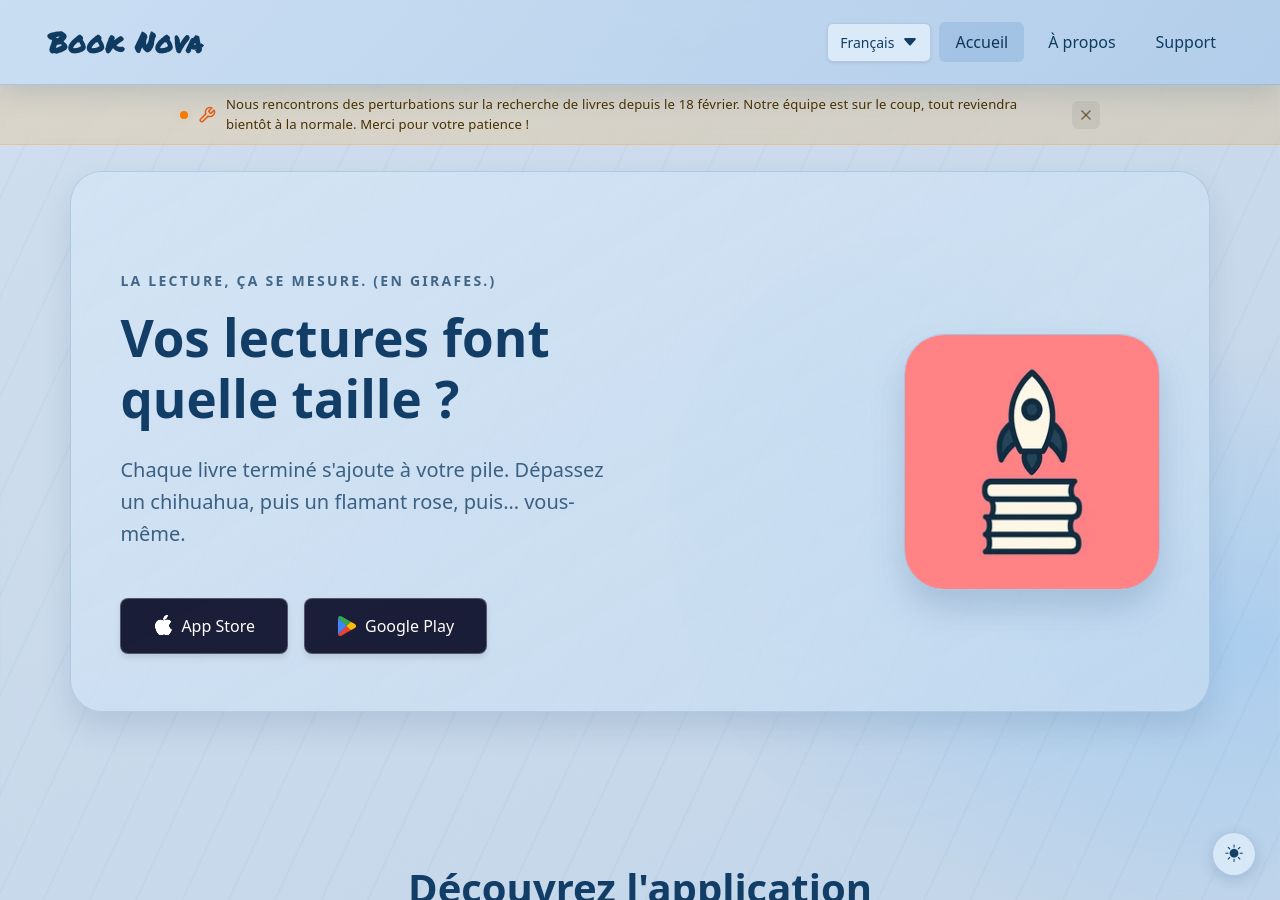
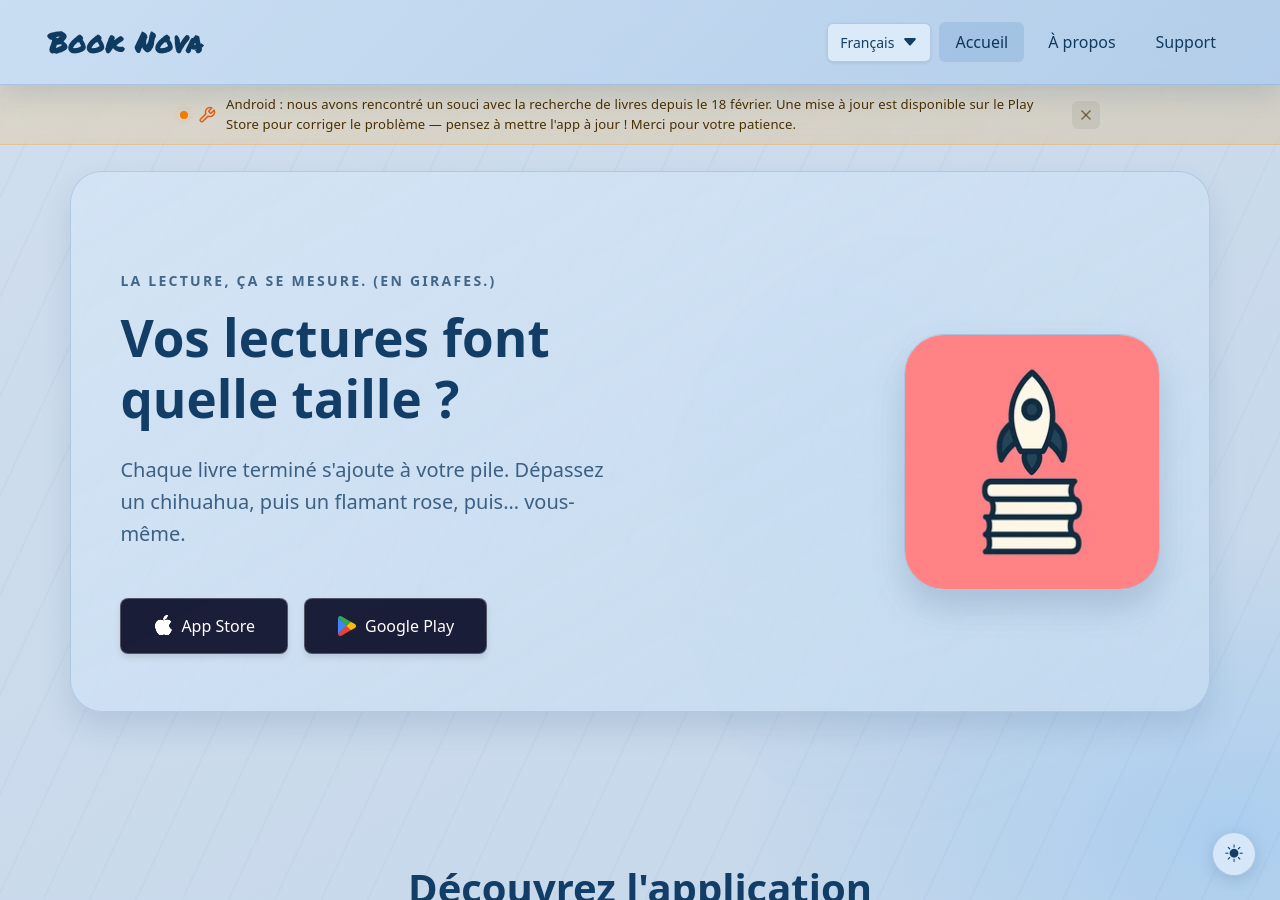
Before and after one commit to Anarres4/book-nova, a Jekyll site: the page built from index.html, in a window 1280 px wide and 900 px high. Built offline with Jekyll 4.4.1, drawn with Linux system fonts in a browser that asks for light colours.

Commit message:
✏️ update text

```diff
--- a/_data/translations.yml
+++ b/_data/translations.yml
@@ -814,7 +814,7 @@
     text: "Et toi, tes lectures font quelle taille ? Dépasse un chihuahua, un flamant rose, puis… une girafe !"
     cta: "Télécharger l'app"
   banner:
-    message: "Nous rencontrons des perturbations sur la recherche de livres depuis le 18 février. Notre équipe est sur le coup, tout reviendra bientôt à la normale. Merci pour votre patience !"
+    message: "Android : nous avons rencontré un souci avec la recherche de livres depuis le 18 février. Une mise à jour est disponible sur le Play Store pour corriger le problème — pensez à mettre l'app à jour ! Merci pour votre patience."
     dismiss: "Fermer"
   scrollTop:
     label: "Haut"
@@ -1635,7 +1635,7 @@
     text: "How tall is your reading stack? Beat a chihuahua, then a flamingo, then… a giraffe!"
     cta: "Download the app"
   banner:
-    message: "We've been experiencing issues with our book search service since February 18. Our team is on it and things will be back to normal soon. Thanks for your patience!"
+    message: "Android: we've had an issue with the book search service since February 18. An update is available on the Play Store to fix this — please update your app! Thanks for your patience."
     dismiss: "Close"
   scrollTop:
     label: "Top"
@@ -2455,7 +2455,7 @@
     text: "¿Cuánto miden tus lecturas? Supera a un chihuahua, un flamenco y luego… ¡una jirafa!"
     cta: "Descargar la app"
   banner:
-    message: "Estamos experimentando problemas con nuestro servicio de búsqueda de libros desde el 18 de febrero. Nuestro equipo está trabajando en ello, todo volverá a la normalidad pronto. ¡Gracias por tu paciencia!"
+    message: "Android: hemos tenido un problema con el servicio de búsqueda de libros desde el 18 de febrero. Una actualización está disponible en el Play Store para solucionarlo — ¡actualiza tu app! Gracias por tu paciencia."
     dismiss: "Cerrar"
   scrollTop:
     label: "Arriba"
--- a/_layouts/default.html
+++ b/_layouts/default.html
@@ -288,7 +288,7 @@
             <svg class="status-banner__icon" xmlns="http://www.w3.org/2000/svg" width="18" height="18" fill="none" viewBox="0 0 24 24" stroke="currentColor" stroke-width="2" stroke-linecap="round" stroke-linejoin="round" aria-hidden="true">
                 <path d="M14.7 6.3a1 1 0 0 0 0 1.4l1.6 1.6a1 1 0 0 0 1.4 0l3.77-3.77a6 6 0 0 1-7.94 7.94l-6.91 6.91a2.12 2.12 0 0 1-3-3l6.91-6.91a6 6 0 0 1 7.94-7.94l-3.76 3.76z"/>
             </svg>
-            <p class="status-banner__text" data-i18n="banner.message">Nous rencontrons des perturbations sur la recherche de livres depuis le 18 février. Notre équipe est sur le coup, tout reviendra bientôt à la normale. Merci pour votre patience !</p>
+            <p class="status-banner__text" data-i18n="banner.message">Android : nous avons rencontré un souci avec la recherche de livres depuis le 18 février. Une mise à jour est disponible sur le Play Store pour corriger le problème — pensez à mettre l'app à jour ! Merci pour votre patience.</p>
             <button class="status-banner__close" id="dismissBanner" aria-label="Fermer" data-i18n-aria="banner.dismiss">
                 <svg xmlns="http://www.w3.org/2000/svg" width="16" height="16" fill="none" viewBox="0 0 24 24" stroke="currentColor" stroke-width="2.5" stroke-linecap="round" stroke-linejoin="round" aria-hidden="true">
                     <line x1="18" y1="6" x2="6" y2="18"/><line x1="6" y1="6" x2="18" y2="18"/>
```
